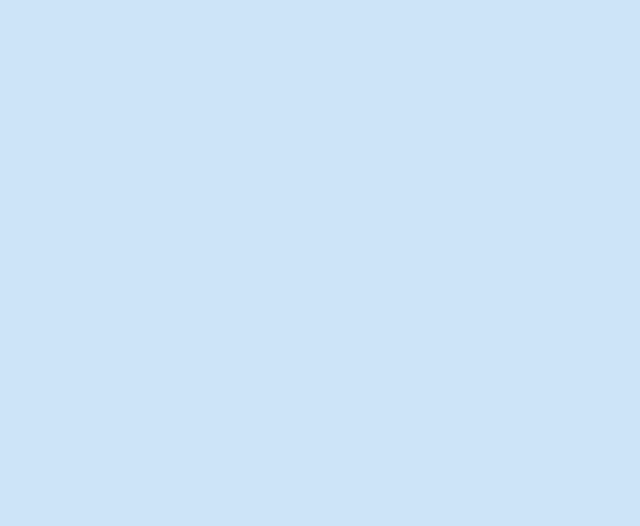
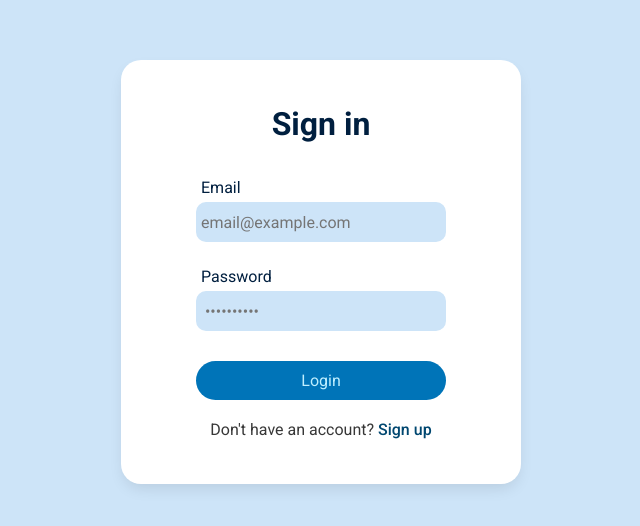
Before and after one commit to Tharindu-Dasantha/MedHouse, a React (Vite) app in the folder MedHouse/: page /login in a window 1280 px wide. Before the commit this address had no page. Shown: the part 128-654 px from the top of the page, without its empty margins (319-959 px from the left). Built offline with nearby package versions, Linux system fonts and the light colour scheme.

Commit message:
sign in and sign up done
go to this link http://localhost:5173/login

```diff
--- a/MedHouse/src/App.jsx
+++ b/MedHouse/src/App.jsx
@@ -11,6 +11,7 @@ import TemplatePage from "./Pages/TemplatePage";
 
 // subfiles
 import AccommodationForm from "./Pages/Accommodations/Form/Form";
+import SignInUpPage from "./Pages/Sign-in-up/SignInUpPage"
 
 function App() {
   return (
@@ -26,6 +27,7 @@ function App() {
         </Route>
           {/* path to the pages which are subpages and does not use the template */}
           <Route path="/accommodation/form" element={<AccommodationForm />} />
+          <Route path="/login" element={<SignInUpPage />} />
       </Routes>
     </Router>
   );
--- /dev/null
+++ b/MedHouse/src/Pages/Sign-in-up/SignInUpPage.jsx
@@ -0,0 +1,21 @@
+import "./signInUp.css"
+import Signin from "./Subfiles/Signin"
+import Signup from "./Subfiles/Signup"
+import { useState } from "react"
+
+function SignInUpPage() {
+
+  const [signin, setSignin] = useState(true);
+
+
+  return (
+    <div className="sign-in-up-page-container">
+
+      {signin ? <Signin setSignin ={setSignin} /> : <Signup setSignin ={setSignin} />}
+
+
+    </div>
+  )
+}
+
+export default SignInUpPage
--- /dev/null
+++ b/MedHouse/src/Pages/Sign-in-up/Subfiles/Signin.jsx
@@ -0,0 +1,26 @@
+import "../signInUp.css";
+
+
+function Signin({setSignin}) {
+  return (
+    <div className="sign-main-container" >
+      <h1>Sign in</h1>
+      <form action="">
+        <div className="sign-in-email">
+          <label htmlFor="sign-in-email">Email</label>
+          <input type="email" name="sign-in-email" id="sign-in-email" placeholder="email@example.com" required/>
+        </div>
+        <div className="sign-in-password">
+          <label htmlFor="sign-in-password">Password</label>
+          <input type="password" name="sign-in-password" id="sign-in-password" placeholder=" ••••••••••" required/>
+        </div>
+
+        <button type="submit">Login</button>
+      </form>
+      <p>Don't have an account? <span onClick={()=>{setSignin(prev => !prev)}}>Sign up</span></p>
+
+    </div>
+  )
+}
+
+export default Signin
--- /dev/null
+++ b/MedHouse/src/Pages/Sign-in-up/Subfiles/Signup.jsx
@@ -0,0 +1,33 @@
+import "../signInUp.css";
+
+function Signup({setSignin}) {
+  return (
+    <div className="sign-main-container">
+        <h1>Sign up</h1>
+        <form action="">
+            <div className="sign-up-name">
+                <label htmlFor="sign-up-name">Name</label>
+                <input type="text" name="sign-up-name" id="sign-up-name" placeholder="Full name" required/>
+            </div>
+            <div className="sign-up-email">
+                <label htmlFor="sign-up-email">Email</label>
+                <input type="email" name="sign-up-email" id="sign-up-email" placeholder="email@example.com" required/>
+            </div>
+            <div className="sign-up-pasword">
+                <label htmlFor="sign-up-password">Password</label>
+                <input type="password" name="sign-up-password" id="sign-up-password" placeholder=" ••••••••••" required/>
+            </div>
+            <div className="sign-up-con-password">
+                <label htmlFor="sign-up-con-password">Confirm Password</label>
+                <input type="password" name="sign-up-con-password" id="sign-up-con-password" placeholder=" ••••••••••" required/>
+            </div>
+
+            <button type="submit">Sign up</button>
+      </form>
+      <p>Have an account? <span onClick={()=>{setSignin(prev=>!prev)}}>Sign in</span></p>
+
+    </div>
+  )
+}
+
+export default Signup
--- /dev/null
+++ b/MedHouse/src/Pages/Sign-in-up/signInUp.css
@@ -0,0 +1,81 @@
+.sign-in-up-page-container{
+    height: 100vh;
+    display: flex;
+    justify-content: center;
+    align-items: center;
+
+}
+
+.sign-in-up-page-container .sign-main-container{
+    background-color: white;
+    width: 400px;
+    /* height: 200px; */
+    margin: 10px;
+    box-shadow: 0px 7px 15px -3px rgba(0,0,0,0.1);
+    display: flex;
+    flex-direction: column;
+    align-items: center;
+    padding: 15px;
+    border-radius: 20px;
+    color: #001F3F;
+
+}
+
+.sign-in-up-page-container .sign-main-container h1{
+    margin: 30px 0 20px 0;
+    color: #001F3F;
+}
+.sign-in-up-page-container .sign-main-container form{
+    display: flex;
+    flex-direction: column;
+
+}
+
+.sign-in-up-page-container .sign-main-container div{
+    display: flex;
+    flex-direction: column;
+    margin: 10px 0;
+}
+
+.sign-in-up-page-container .sign-main-container div input{
+    border: none;
+    height: 40px;
+    /* object-fit:scale-down; */
+    border-radius: 10px;
+    font-size: 1rem;
+    width: 250px;
+    padding-left: 5px;
+    background-color: #CDE4F8;
+}
+
+.sign-in-up-page-container .sign-main-container div label{
+    margin:5px;
+}
+.sign-in-up-page-container .sign-main-container button{
+
+    border: none;
+    padding: 10px;
+    border-radius: 20px;
+    margin: 20px 0;
+    background-color: #0074B8;
+    color: #BFEFFF;
+    font-size: 1rem;
+}
+.sign-in-up-page-container .sign-main-container button:hover{
+    background-color: #00588b;
+}
+
+.sign-in-up-page-container .sign-main-container p{
+    margin-bottom: 30px;
+    color: rgb(55, 55, 55);
+}
+
+.sign-in-up-page-container .sign-main-container p span{
+
+    color: #004770;
+    font-weight: 500;
+    cursor: pointer;
+}
+.sign-in-up-page-container .sign-main-container p span:hover{
+    color: #001F3F;
+}
```
